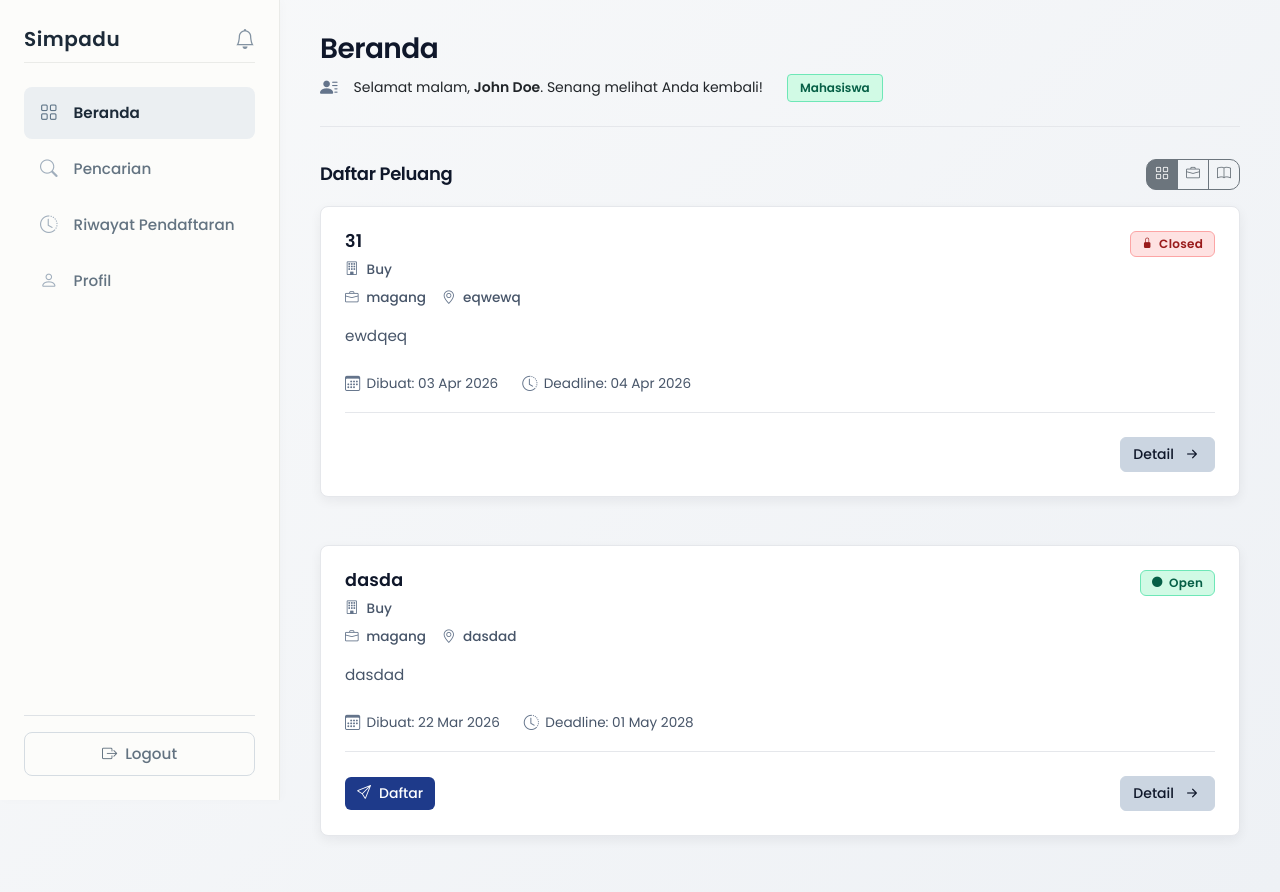
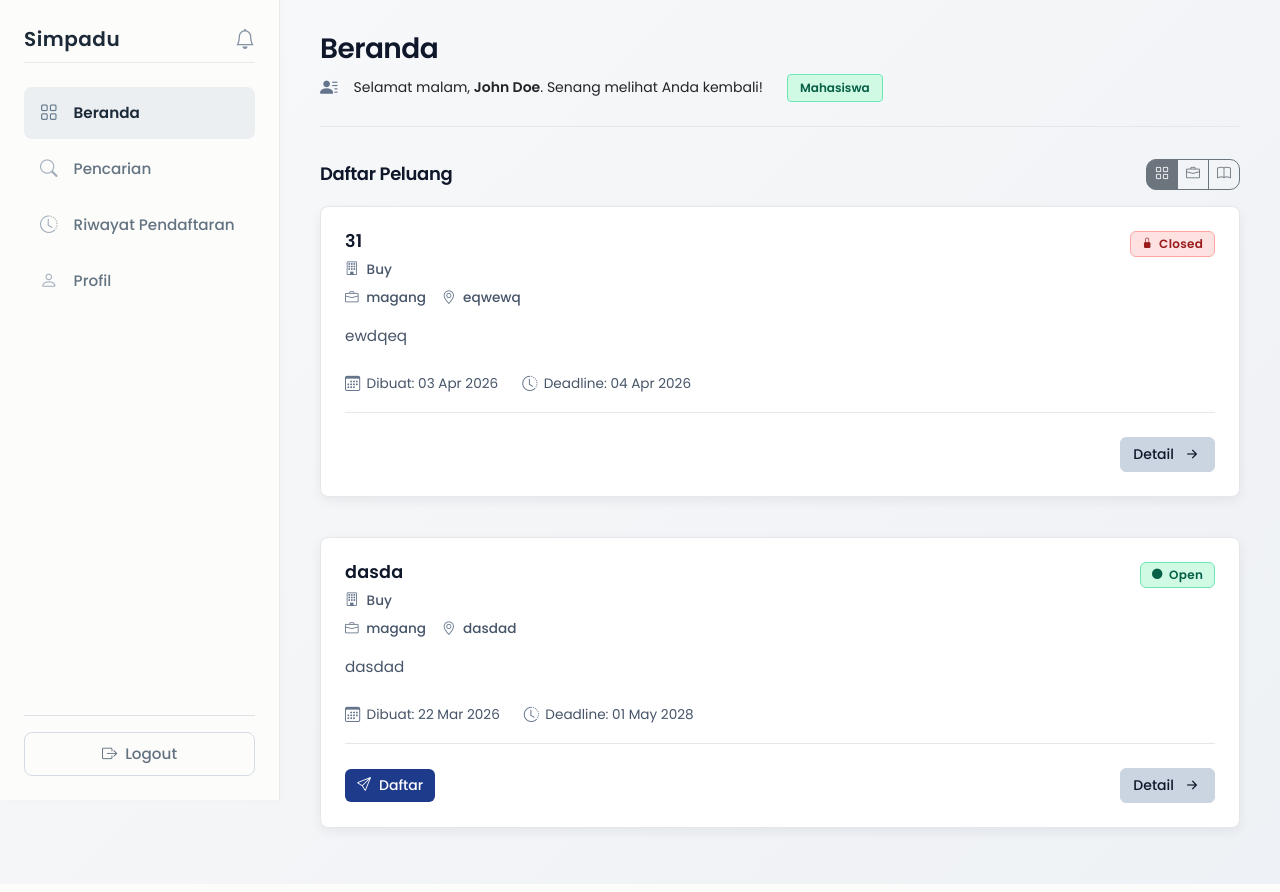
Before and after one commit to Parosko/RPL-Platgang, a PHP site: page /RPL/views/dashboard.php in a window 1280 px wide. Run offline with PHP 8.4, Linux system fonts and the light colour scheme; a user stored in the database is signed in; data comes from the database, SQL or seed files in the repository.

Commit message:
Minor QOL Changes in Dashboard 2.0

```diff
--- a/views/dashboard.php
+++ b/views/dashboard.php
@@ -173,7 +173,7 @@ while ($row = mysqli_fetch_assoc($result)) {
                     </div>
                 </div>
             <?php else: ?>
-                <div class="row g-4">
+                <div class="row g-3">
                     <?php foreach ($posts as $post): ?>
                         <div class="col-12">
                             <?php include __DIR__ . '/components/post_card.php'; ?>
--- a/views/mitra/my_posts.php
+++ b/views/mitra/my_posts.php
@@ -156,7 +156,7 @@ $email = $_SESSION['email'];
                 </a>
             </div>
         <?php else: ?>
-            <div class="d-flex flex-column gap-3">
+            <div class="d-flex flex-column gap-2">
                 <?php foreach ($posts as $post): ?>
                     <?php $show_close_button = true; ?>
                     <?php include __DIR__ . '/../components/mitra_post_card.php'; ?>
```
